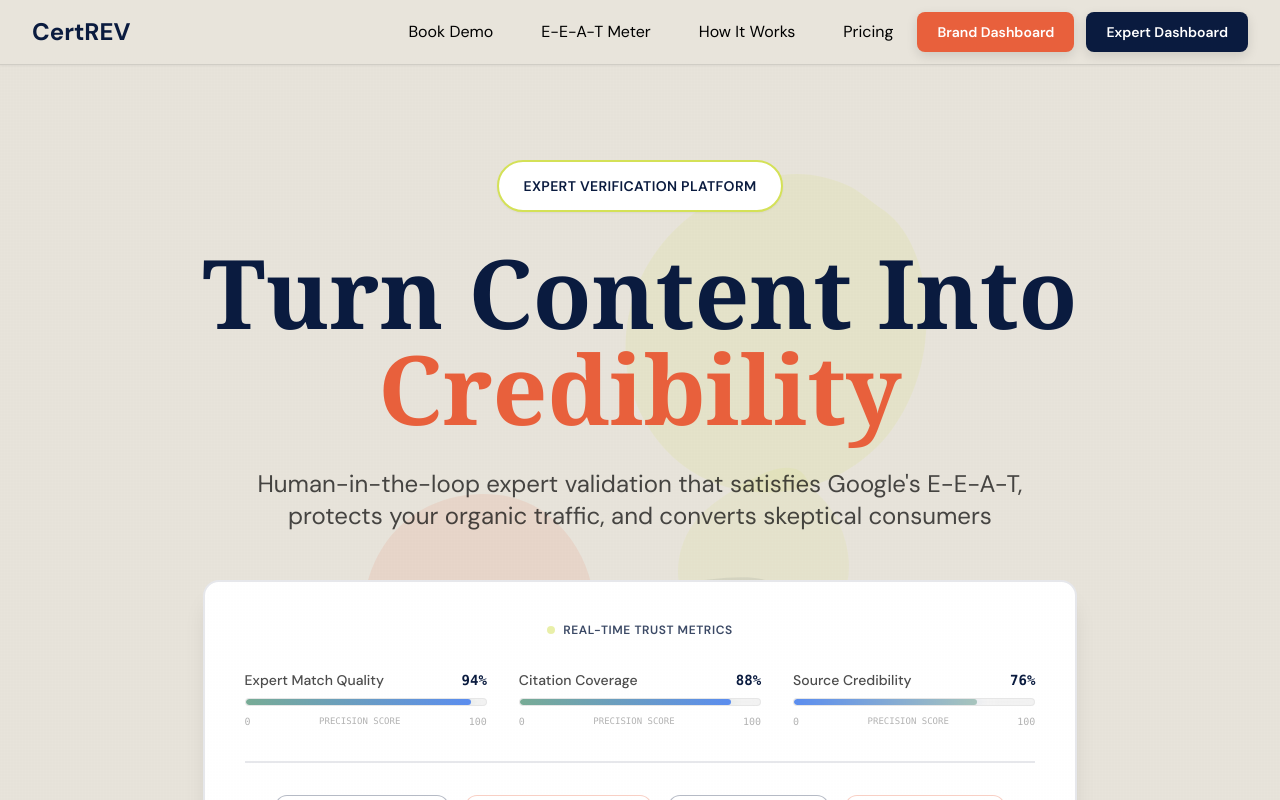
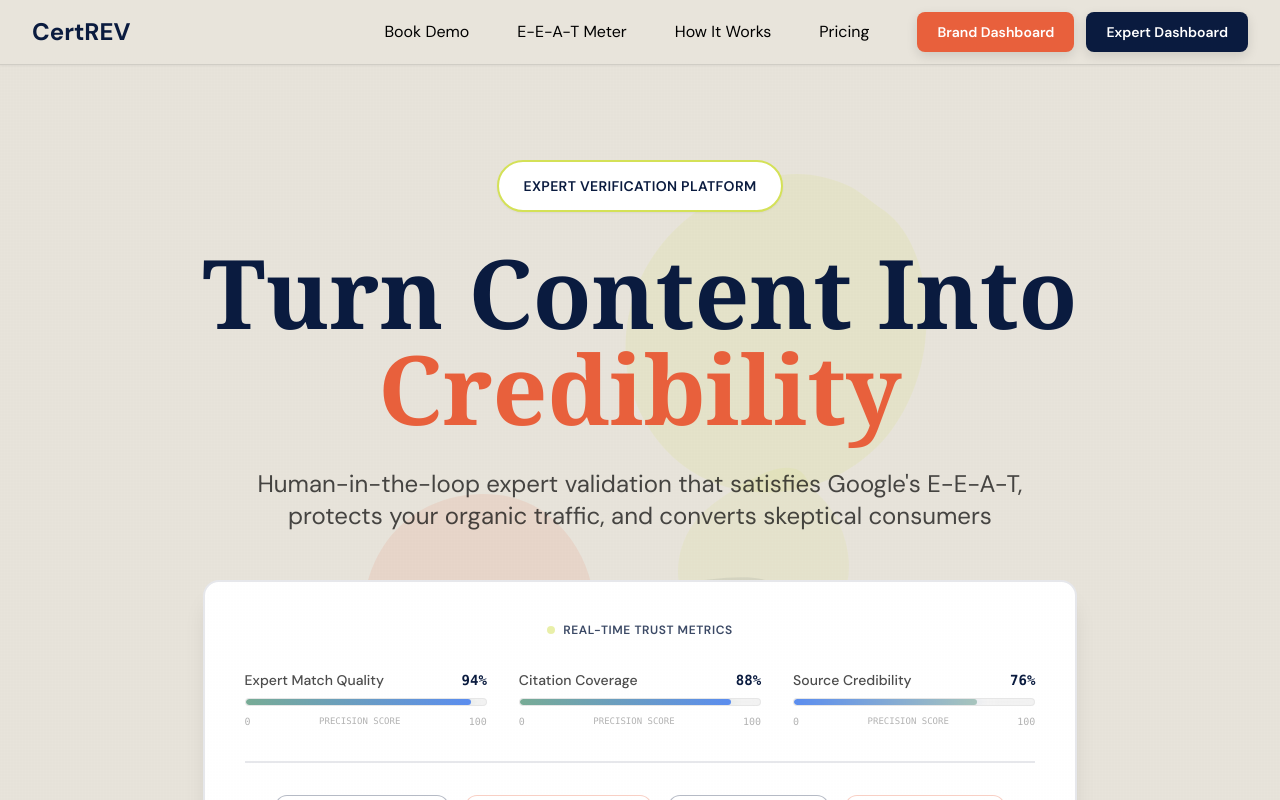
Before and after one commit to owenwcertrev/web-redesign, a Next.js app: page / in a window 1280 px wide. Shown: the top 800 px of the page. Built offline with nearby package versions, Linux system fonts and the light colour scheme.

Commit message:
Increase spacing between Pricing link and dashboard buttons

```diff
--- a/components/Navigation.tsx
+++ b/components/Navigation.tsx
@@ -23,7 +23,7 @@
           </Link>
 
           {/* Desktop Navigation - Right aligned */}
-          <div className="hidden lg:flex items-center gap-12 ml-auto mr-6">
+          <div className="hidden lg:flex items-center gap-12 ml-auto mr-12">
             <Link href="/book-demo" className="text-black hover:text-coral transition-colors text-base">
               Book Demo
             </Link>
```
